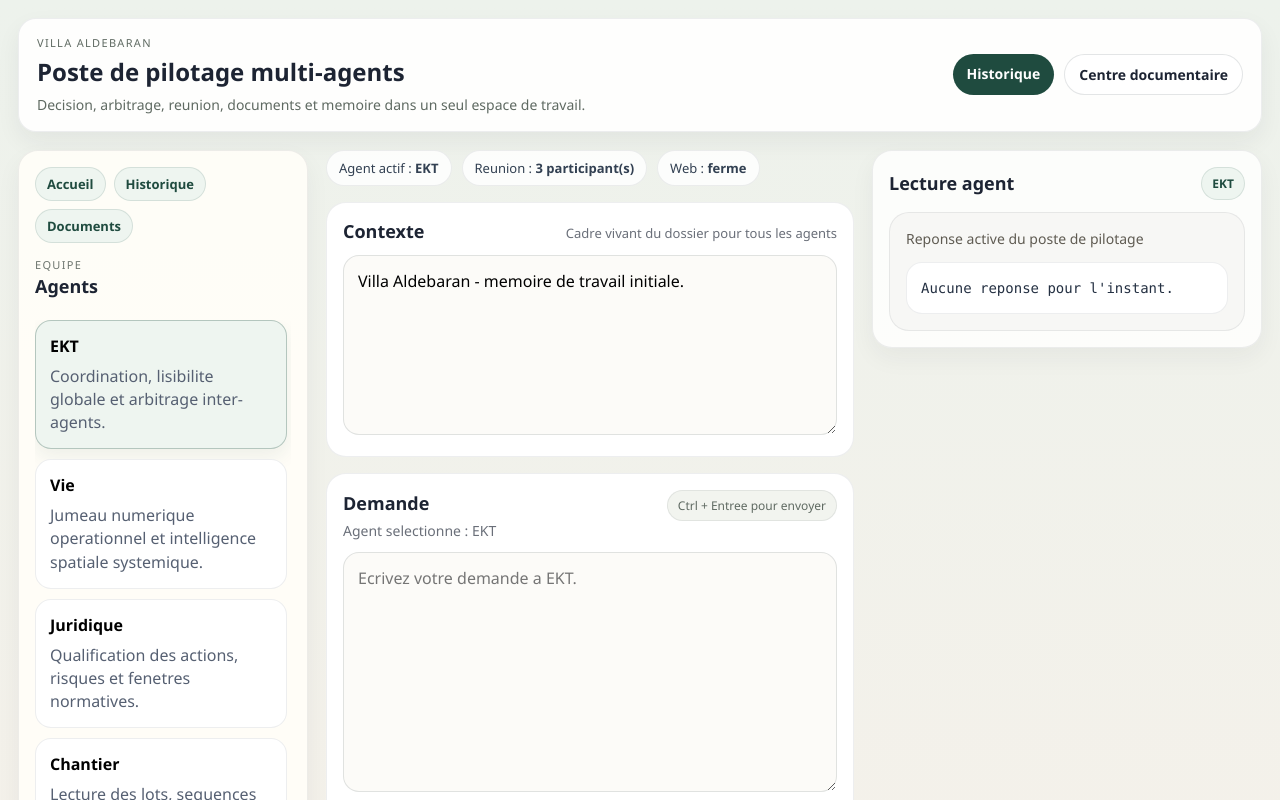
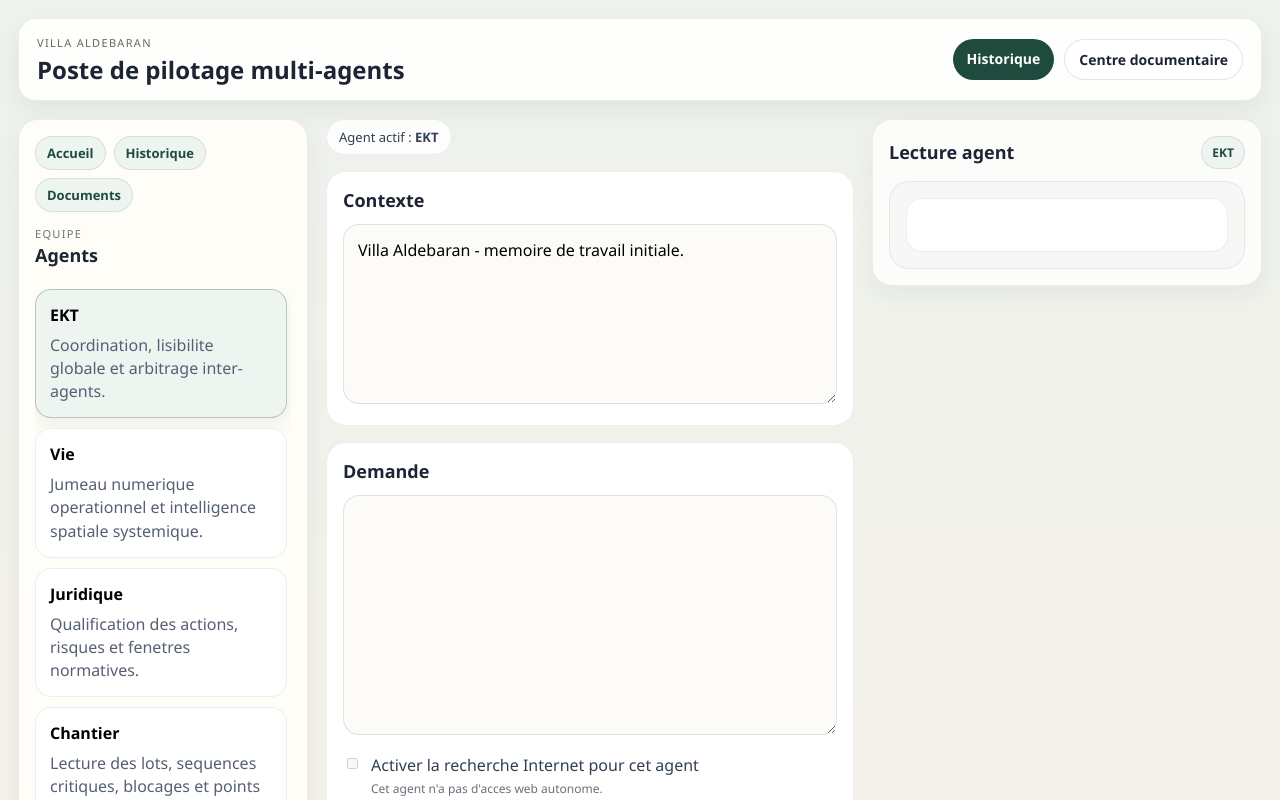
Before and after one commit to nonomanu31-cmd/villa-aldebaran-prototype, a Next.js app: page /cockpit in a window 1280 px wide. Shown: the top 800 px of the page. Built offline with nearby package versions, Linux system fonts and the light colour scheme.

Commit message:
Clean remaining demo text from cockpit

```diff
--- a/app/cockpit/CockpitClient.tsx
+++ b/app/cockpit/CockpitClient.tsx
@@ -78,11 +78,7 @@ export function CockpitClient() {
   const [error, setError] = useState<string | null>(null);
   const [memory, setMemory] = useState<WorkingMemory | null>(null);
   const [activeContextDraft, setActiveContextDraft] = useState(context);
-  const [meetingAgentIds, setMeetingAgentIds] = useState<AgentId[]>([
-    "vie",
-    "juridique",
-    "chantier",
-  ]);
+  const [meetingAgentIds, setMeetingAgentIds] = useState<AgentId[]>([]);
   const [meetingModeratorId, setMeetingModeratorId] = useState<AgentId>("ekt");
   const [meetingAgenda, setMeetingAgenda] = useState(
     "1. Etat de la situation\n2. Points critiques\n3. Arbitrages\n4. Actions de la semaine"
@@ -195,16 +191,16 @@ export function CockpitClient() {
   ]);
 
   const placeholders: Record<AgentId, string> = {
-    ekt: "Ecrivez votre demande a EKT.",
-    vie: "Ecrivez votre demande a l'agent Vie.",
-    juridique: "Ecrivez votre demande a l'agent Juridique.",
-    chantier: "Ecrivez votre demande a l'agent Chantier.",
-    exploitation: "Ecrivez votre demande a l'agent Exploitation.",
-    finances: "Ecrivez votre demande a l'agent Finances.",
-    ecologie: "Ecrivez votre demande a l'agent Ecologie.",
-    enosirai: "Ecrivez votre demande a ENOSIRAI.",
-    administratif: "Ecrivez votre demande a l'agent Administratif.",
-    conseil3ia: "Ecrivez votre demande au Conseil 3 IA.",
+    ekt: "",
+    vie: "",
+    juridique: "",
+    chantier: "",
+    exploitation: "",
+    finances: "",
+    ecologie: "",
+    enosirai: "",
+    administratif: "",
+    conseil3ia: "",
   };
 
   async function refreshMemory() {
@@ -570,9 +566,6 @@ export function CockpitClient() {
         <div style={styles.workspaceIdentity}>
           <p style={styles.workspaceKicker}>Villa Aldebaran</p>
           <h1 style={styles.workspaceTitle}>Poste de pilotage multi-agents</h1>
-          <p style={styles.workspaceSubtitle}>
-            Decision, arbitrage, reunion, documents et memoire dans un seul espace de travail.
-          </p>
         </div>
         <div style={styles.workspaceActions}>
           <Link href="/history" style={styles.workspaceActionPrimary}>
@@ -635,15 +628,6 @@ export function CockpitClient() {
           </div>
           <WebAccessPanel />
         </div>
-        <div style={styles.helpCard}>
-          <p style={styles.helpTitle}>Prototype V1</p>
-          <p style={styles.helpText}>
-            Le cockpit branche maintenant toute l&apos;equipe d&apos;agents de Villa Aldebaran.
-          </p>
-          <Link href="/documents" style={styles.docLink}>
-            Ouvrir le centre documentaire
-          </Link>
-        </div>
       </aside>
 
       <section style={styles.center}>
@@ -651,12 +635,16 @@ export function CockpitClient() {
           <div style={styles.workspaceChip}>
             Agent actif : <strong>{selectedAgent.label}</strong>
           </div>
-          <div style={styles.workspaceChip}>
-            Reunion : <strong>{meetingAgentIds.length} participant(s)</strong>
-          </div>
-          <div style={styles.workspaceChip}>
-            Web : <strong>{canAgentUseWeb(selectedAgentId) ? "autorise" : "ferme"}</strong>
-          </div>
+          {meetingAgentIds.length > 0 ? (
+            <div style={styles.workspaceChip}>
+              Reunion : <strong>{meetingAgentIds.length} participant(s)</strong>
+            </div>
+          ) : null}
+          {useWeb ? (
+            <div style={styles.workspaceChip}>
+              Web : <strong>active</strong>
+            </div>
+          ) : null}
         </div>
         <ContextEditor value={context} onChange={setContext} />
         <PromptConsole
@@ -742,7 +730,7 @@ const styles = {
   }),
   workspaceIdentity: {
     display: "grid",
-    gap: 2,
+    gap: 0,
   },
   workspaceKicker: {
     margin: 0,
@@ -757,12 +745,6 @@ const styles = {
     lineHeight: 1.15,
     color: "#1d2433",
     fontWeight: 700,
-  },
-  workspaceSubtitle: {
-    margin: "6px 0 0",
-    color: "#5f6a62",
-    fontSize: 14,
-    lineHeight: 1.5,
   },
   workspaceActions: {
     display: "flex",
@@ -880,27 +862,4 @@ const styles = {
     fontWeight: 700,
     fontSize: 13,
   },
-  helpCard: {
-    marginTop: 18,
-    padding: 14,
-    borderRadius: 16,
-    background: "#e7efe8",
-  },
-  helpTitle: {
-    margin: "0 0 8px",
-    fontWeight: 700,
-    color: "#1f4b3f",
-  },
-  helpText: {
-    margin: 0,
-    color: "#324239",
-    lineHeight: 1.5,
-  },
-  docLink: {
-    display: "inline-block",
-    marginTop: 12,
-    color: "#234b63",
-    textDecoration: "none",
-    fontWeight: 700,
-  },
 };
--- a/components/ContextEditor.tsx
+++ b/components/ContextEditor.tsx
@@ -8,7 +8,6 @@ export function ContextEditor({ value, onChange }: ContextEditorProps) {
     <section style={styles.card}>
       <div style={styles.header}>
         <h2 style={styles.title}>Contexte</h2>
-        <p style={styles.hint}>Cadre vivant du dossier pour tous les agents</p>
       </div>
       <textarea
         style={styles.textarea}
@@ -38,11 +37,6 @@ const styles: Record<string, React.CSSProperties> = {
     fontSize: 18,
     color: "#1d2433",
   },
-  hint: {
-    margin: 0,
-    color: "#6a6f79",
-    fontSize: 13,
-  },
   textarea: {
     width: "100%",
     minHeight: 180,
--- a/components/PromptConsole.tsx
+++ b/components/PromptConsole.tsx
@@ -50,11 +50,7 @@ export function PromptConsole({
   return (
     <section style={styles.card}>
       <div style={styles.header}>
-        <div>
-          <h2 style={styles.title}>Demande</h2>
-          <p style={styles.meta}>Agent selectionne : {selectedAgentLabel}</p>
-        </div>
-        <span style={styles.keyboardHint}>Ctrl + Entree pour envoyer</span>
+        <h2 style={styles.title}>Demande</h2>
       </div>
       <textarea
         style={styles.textarea}
@@ -169,21 +165,6 @@ const styles: Record<string, React.CSSProperties> = {
     fontSize: 18,
     color: "#1d2433",
   },
-  meta: {
-    margin: "6px 0 0",
-    color: "#6a6f79",
-    fontSize: 14,
-  },
-  keyboardHint: {
-    display: "inline-block",
-    padding: "6px 10px",
-    borderRadius: 999,
-    background: "#f2f4ef",
-    border: "1px solid rgba(31,40,55,0.08)",
-    color: "#5f6a62",
-    fontSize: 12,
-    whiteSpace: "nowrap" as const,
-  },
   textarea: {
     width: "100%",
     minHeight: 240,
--- a/components/ResponsePanel.tsx
+++ b/components/ResponsePanel.tsx
@@ -49,7 +49,7 @@ export function ResponsePanel({
         <span style={styles.statusPill}>{selectedAgentId.toUpperCase()}</span>
       </div>
       <div style={styles.card}>
-        <p style={styles.meta}>Reponse active du poste de pilotage</p>
+        {response || isLoading || error ? <p style={styles.meta}>Reponse</p> : null}
         <div style={styles.outputShell}>
           {isLoading ? (
             <pre style={styles.pre}>Generation en cours...</pre>
@@ -87,7 +87,7 @@ export function ResponsePanel({
               ))}
             </div>
           ) : (
-            <pre style={styles.pre}>Aucune reponse pour l&apos;instant.</pre>
+            <div style={styles.emptyState} />
           )}
         </div>
         {showDebug ? (
@@ -259,6 +259,9 @@ const styles: Record<string, React.CSSProperties> = {
     font: "14px/1.6 Consolas, monospace",
     color: "#243042",
   },
+  emptyState: {
+    minHeight: 24,
+  },
   details: {
     marginTop: 16,
     paddingTop: 12,
```
